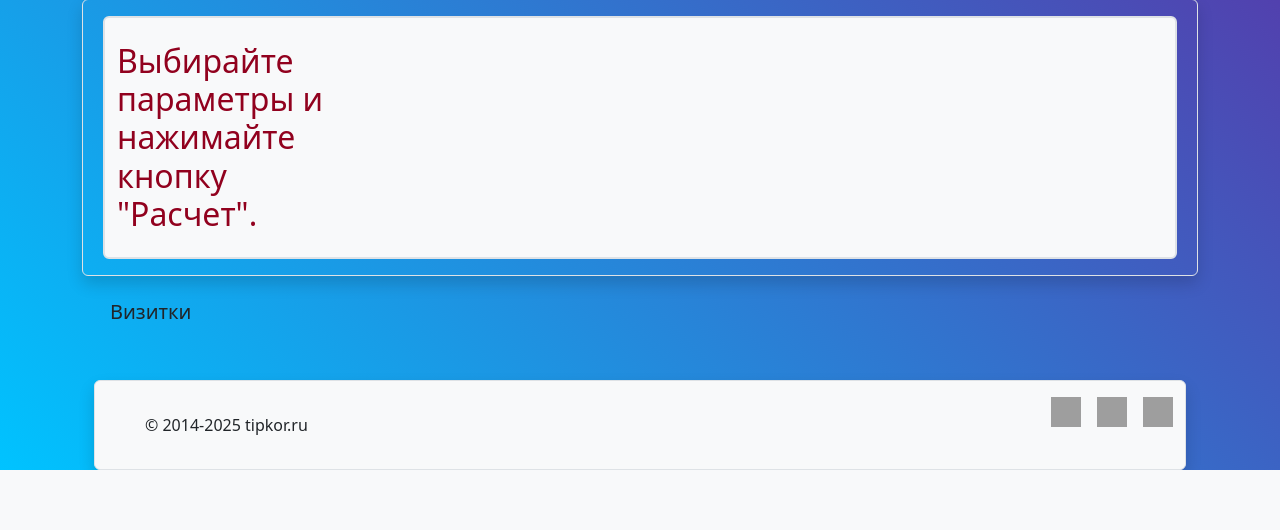
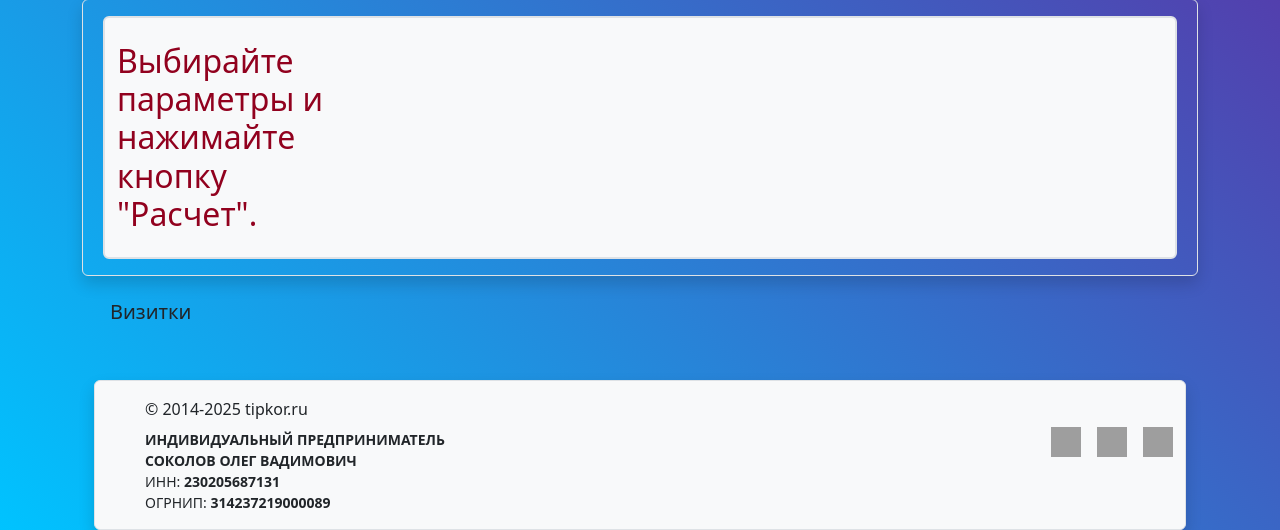
Before and after one commit to Klaus8k/tipkor_site, a Django app: page /poly/card/ in a window 1280 px wide. Shown: the part 869-1399 px from the top of the page. Before the commit the page ends 1339 px from the top, so only its background shows below. Run offline with Django 4.2, Linux system fonts and the light colour scheme; data that the repository does not hold is empty; some libraries are stand-ins or nearby versions; grey boxes are pictures that could not be loaded.

Commit message:
Add footer business details

```diff
--- a/tipkor/tipkor/templates/tipkor/base.html
+++ b/tipkor/tipkor/templates/tipkor/base.html
@@ -152,7 +152,14 @@
 						<use xlink:href="#bootstrap" />
 					</svg>
 				</a>
-				<span class="mb-3 mb-md-0 text-body-secondary">&copy; 2014-2025 tipkor.ru</span>
+				<div class="mb-3 mb-md-0 text-body-secondary">
+					<div>&copy; 2014-2025 tipkor.ru</div>
+					<div class="mt-2 small">
+						<strong>ИНДИВИДУАЛЬНЫЙ ПРЕДПРИНИМАТЕЛЬ СОКОЛОВ ОЛЕГ ВАДИМОВИЧ</strong><br>
+						ИНН: <strong>230205687131</strong><br>
+						ОГРНИП: <strong>314237219000089</strong>
+					</div>
+				</div>
 			</div>
 
 			<ul class="nav col-md-4 justify-content-end list-unstyled d-flex">
```
